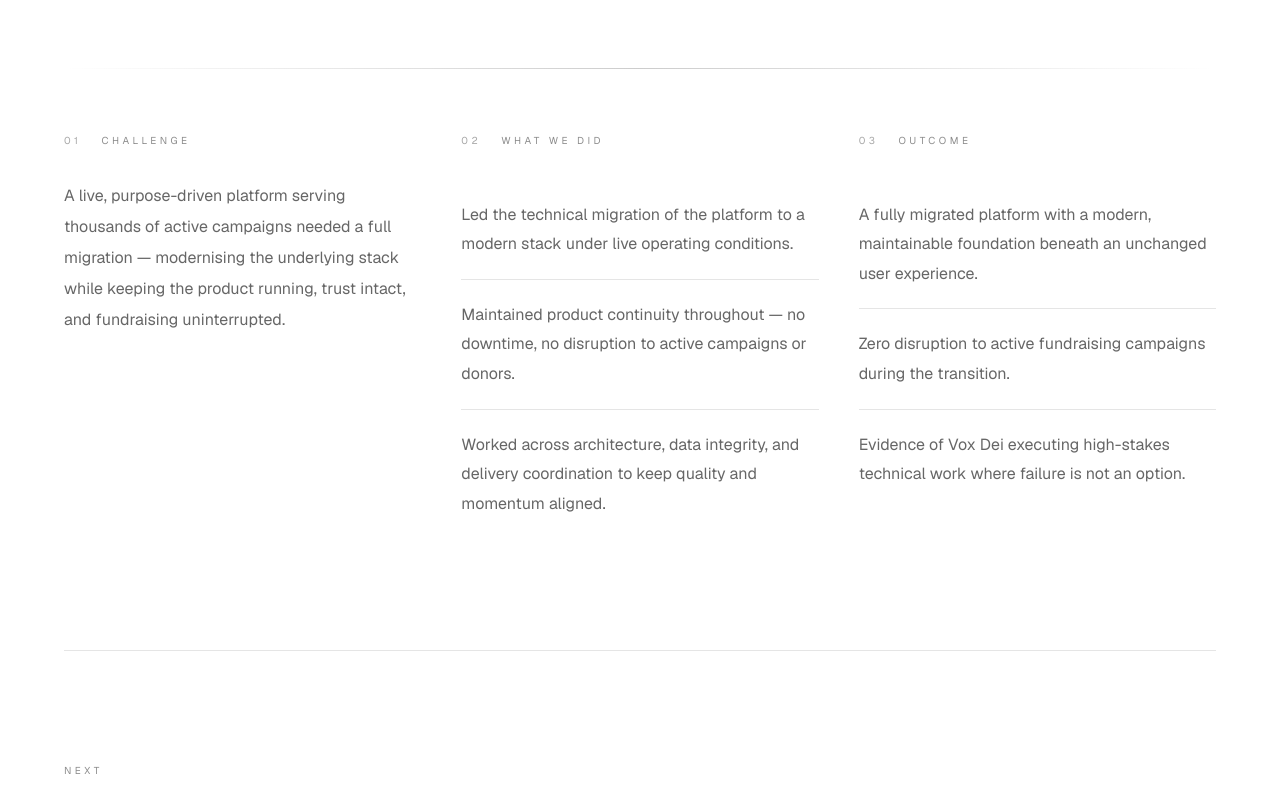
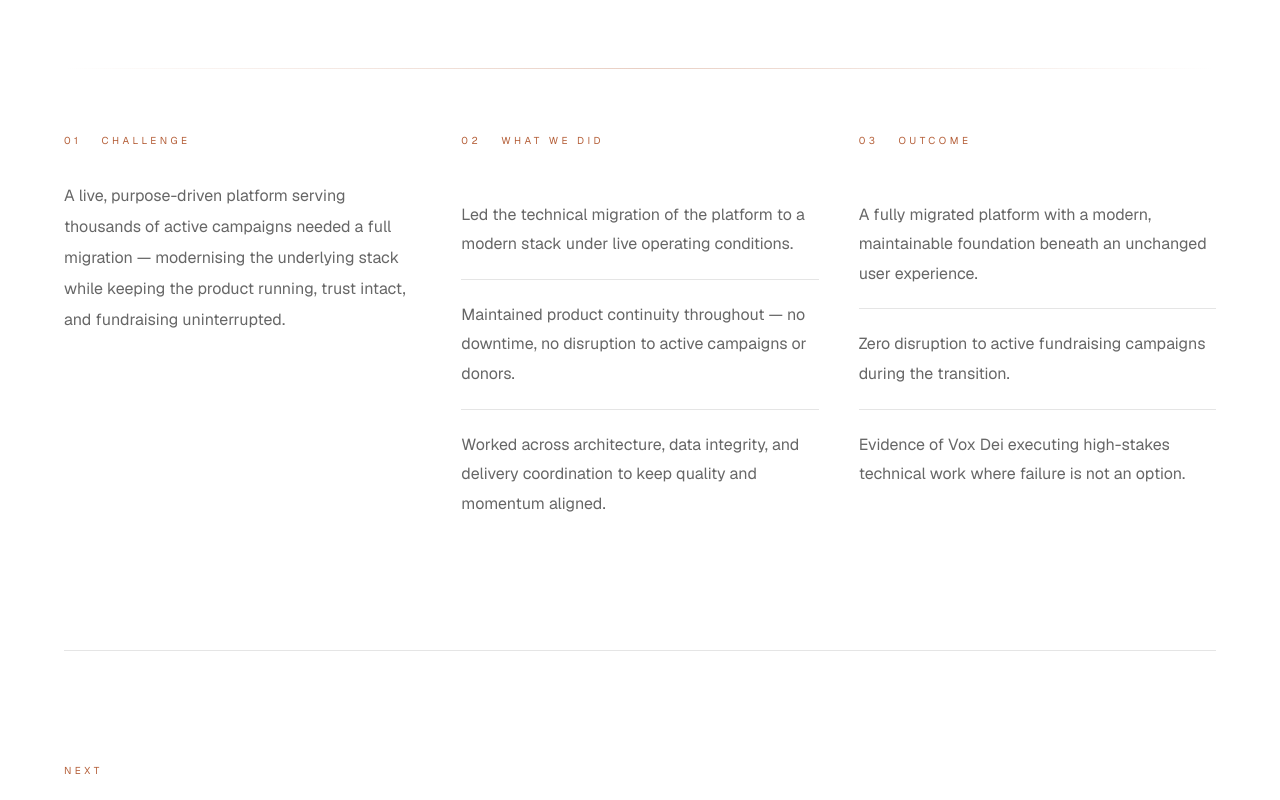
Before and after one commit to Vox-Dei-Build/voxdei-studio, a Next.js app: page /work/backabuddy in a window 1280 px wide. Shown: the part 1120-1920 px from the top of the page. Built offline with nearby package versions, Linux system fonts and the light colour scheme.

Commit message:
adding color

```diff
--- a/app/globals.css
+++ b/app/globals.css
@@ -4,6 +4,7 @@
 @custom-variant dark (&:is(.dark *));
 
 :root {
+  --brand: #B5603A;
   --background: oklch(0.99 0 0);
   --foreground: oklch(0.05 0 0);
   --card: oklch(1 0 0);
@@ -40,6 +41,7 @@
 }
 
 .dark {
+  --brand: #D4805A;
   --background: oklch(0 0 0);
   --foreground: oklch(0.98 0 0);
   --card: oklch(0.14 0.002 106);
@@ -75,6 +77,7 @@
 }
 
 @theme inline {
+  --color-brand: var(--brand);
   --font-sans: "Geist", "Geist Fallback";
   --font-mono: "Geist Mono", "Geist Mono Fallback";
   --color-background: var(--background);
--- a/app/work/[slug]/page.tsx
+++ b/app/work/[slug]/page.tsx
@@ -29,7 +29,7 @@ function GradientRule({ className = "" }: { className?: string }) {
   return (
     <div
       aria-hidden="true"
-      className={`h-px w-full bg-linear-to-r from-transparent via-black/20 dark:via-white/20 to-transparent ${className}`}
+      className={`h-px w-full bg-linear-to-r from-transparent via-brand/30 to-transparent ${className}`}
     />
   )
 }
@@ -81,7 +81,7 @@ export default async function CaseStudyPage({
       {/* Page-level radial glow */}
       <div
         aria-hidden="true"
-        className="pointer-events-none absolute inset-x-0 top-0 h-220 bg-[radial-gradient(ellipse_75%_45%_at_50%_-15%,rgba(0,0,0,0.04),transparent)] dark:bg-[radial-gradient(ellipse_75%_45%_at_50%_-15%,rgba(255,255,255,0.055),transparent)]"
+        className="pointer-events-none absolute inset-x-0 top-0 h-220 bg-[radial-gradient(ellipse_75%_45%_at_50%_-15%,rgba(181,96,58,0.06),transparent)] dark:bg-[radial-gradient(ellipse_75%_45%_at_50%_-15%,rgba(212,128,90,0.07),transparent)]"
       />
 
       <div className="relative mx-auto max-w-336 px-6 sm:px-10 lg:px-16">
@@ -147,7 +147,7 @@ export default async function CaseStudyPage({
           <div className="grid gap-14 lg:grid-cols-[1.5fr_1fr] lg:gap-24">
 
             <div data-aos="fade-up">
-              <p className="text-[10px] uppercase tracking-[0.35em] text-black/45 dark:text-white/45">Overview</p>
+              <p className="text-[10px] uppercase tracking-[0.35em] text-brand">Overview</p>
               <p className="mt-8 text-[1.45rem] font-medium leading-[1.32] tracking-[-0.035em] sm:text-[1.75rem] lg:text-[2.1rem]">
                 {study.summary}
               </p>
@@ -159,7 +159,7 @@ export default async function CaseStudyPage({
               data-aos-delay="80"
             >
               <GradientRule className="mb-8 lg:hidden" />
-              <p className="text-[10px] uppercase tracking-[0.35em] text-black/45 dark:text-white/45">Signal</p>
+              <p className="text-[10px] uppercase tracking-[0.35em] text-brand">Signal</p>
               <blockquote className="mt-5 text-base italic leading-[1.85] text-black/55 dark:text-white/55 sm:text-lg">
                 &ldquo;{study.proof}&rdquo;
               </blockquote>
@@ -189,8 +189,8 @@ export default async function CaseStudyPage({
             {/* Challenge */}
             <div data-aos="fade-up">
               <div className="mb-8 flex items-baseline gap-5">
-                <span className="text-[10px] uppercase tracking-[0.35em] text-black/35 dark:text-white/35">01</span>
-                <p className="text-[10px] uppercase tracking-[0.35em] text-black/45 dark:text-white/45">Challenge</p>
+                <span className="text-[10px] uppercase tracking-[0.35em] text-brand">01</span>
+                <p className="text-[10px] uppercase tracking-[0.35em] text-brand">Challenge</p>
               </div>
               <p className="text-sm leading-[1.95] text-black/60 dark:text-white/60 sm:text-base">
                 {study.challenge}
@@ -200,8 +200,8 @@ export default async function CaseStudyPage({
             {/* What we did */}
             <div data-aos="fade-up" data-aos-delay="60">
               <div className="mb-8 flex items-baseline gap-5">
-                <span className="text-[10px] uppercase tracking-[0.35em] text-black/35 dark:text-white/35">02</span>
-                <p className="text-[10px] uppercase tracking-[0.35em] text-black/45 dark:text-white/45">What we did</p>
+                <span className="text-[10px] uppercase tracking-[0.35em] text-brand">02</span>
+                <p className="text-[10px] uppercase tracking-[0.35em] text-brand">What we did</p>
               </div>
               <ul className="space-y-0">
                 {study.work.map((item, i) => (
@@ -218,8 +218,8 @@ export default async function CaseStudyPage({
             {/* Outcome */}
             <div data-aos="fade-up" data-aos-delay="120">
               <div className="mb-8 flex items-baseline gap-5">
-                <span className="text-[10px] uppercase tracking-[0.35em] text-black/35 dark:text-white/35">03</span>
-                <p className="text-[10px] uppercase tracking-[0.35em] text-black/45 dark:text-white/45">Outcome</p>
+                <span className="text-[10px] uppercase tracking-[0.35em] text-brand">03</span>
+                <p className="text-[10px] uppercase tracking-[0.35em] text-brand">Outcome</p>
               </div>
               <ul className="space-y-0">
                 {study.outcome.map((item, i) => (
@@ -238,7 +238,7 @@ export default async function CaseStudyPage({
 
         {/* ─── Next case study ────────────────────────────────── */}
         <section className="border-t border-black/10 dark:border-white/10 py-20 sm:py-28" data-aos="fade-up">
-          <p className="text-[10px] uppercase tracking-[0.35em] text-black/45 dark:text-white/45">Next</p>
+          <p className="text-[10px] uppercase tracking-[0.35em] text-brand">Next</p>
 
           <Link
             href={`/work/${nextStudy.slug}`}
--- a/app/work/page.tsx
+++ b/app/work/page.tsx
@@ -16,7 +16,7 @@ function GradientRule({ className = "" }: { className?: string }) {
   return (
     <div
       aria-hidden="true"
-      className={`h-px w-full bg-linear-to-r from-transparent via-black/20 dark:via-white/20 to-transparent ${className}`}
+      className={`h-px w-full bg-linear-to-r from-transparent via-brand/30 to-transparent ${className}`}
     />
   )
 }
@@ -28,7 +28,7 @@ export default function WorkPage() {
       {/* Page-level radial glow */}
       <div
         aria-hidden="true"
-        className="pointer-events-none absolute inset-x-0 top-0 h-220 bg-[radial-gradient(ellipse_75%_45%_at_50%_-15%,rgba(0,0,0,0.04),transparent)] dark:bg-[radial-gradient(ellipse_75%_45%_at_50%_-15%,rgba(255,255,255,0.055),transparent)]"
+        className="pointer-events-none absolute inset-x-0 top-0 h-220 bg-[radial-gradient(ellipse_75%_45%_at_50%_-15%,rgba(181,96,58,0.06),transparent)] dark:bg-[radial-gradient(ellipse_75%_45%_at_50%_-15%,rgba(212,128,90,0.07),transparent)]"
       />
 
       <div className="relative mx-auto max-w-336 px-6 sm:px-10 lg:px-16">
@@ -68,7 +68,7 @@ export default function WorkPage() {
         {/* ─── Hero ───────────────────────────────────────────── */}
         <section className="pb-16 pt-20 sm:pb-20 sm:pt-28">
           <div data-aos="fade-up">
-            <p className="text-[11px] uppercase tracking-[0.35em] text-black/50 dark:text-white/50">
+            <p className="text-[11px] uppercase tracking-[0.35em] text-brand">
               Selected work
             </p>
             <h1 className="mt-7 text-[3.5rem] font-medium leading-[0.88] tracking-[-0.055em] sm:text-[5.5rem] lg:text-[7rem]">
@@ -132,7 +132,7 @@ export default function WorkPage() {
                 {/* Info */}
                 <div className="flex flex-1 flex-col justify-between gap-5 p-6">
                   <div>
-                    <p className="text-[10px] uppercase tracking-[0.3em] text-black/40 dark:text-white/40">{item.category}</p>
+                    <p className="text-[10px] uppercase tracking-[0.3em] text-brand/70">{item.category}</p>
                     <h2 className="mt-2 text-base font-medium tracking-[-0.02em] sm:text-lg">{item.name}</h2>
                     <p className="mt-3 text-sm leading-[1.75] text-black/50 dark:text-white/50">{item.summary}</p>
                   </div>
```
Also changed, not shown: app/page.tsx (+13 -13 lines), 1 other file (tests, documents, lock files or other folders).
